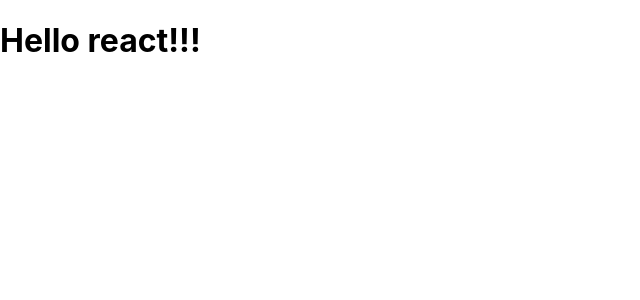
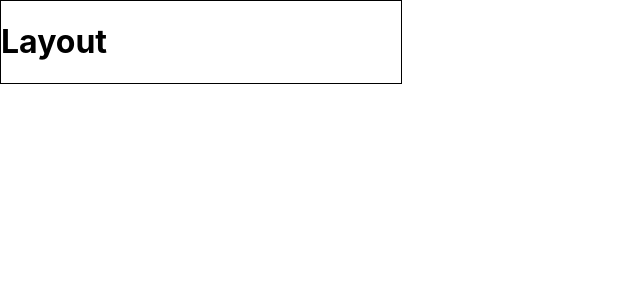
Before and after one commit to AleXCseev/react-quiz, a React app: page / in a window 1280 px wide. Shown: the top 300 px of the page, without its empty margins (0-640 px from the left). Built offline with nearby package versions, Linux system fonts and the light colour scheme.

Commit message:
create <Layout>

```diff
--- a/src/App.js
+++ b/src/App.js
@@ -1,10 +1,13 @@
 import React from "react";
+import Layout from "./hoc/Layout/Layout";
 
 function App() {
 	return (
-		<div className="App">
-			<h1>Hello react!!!</h1>
-		</div>
+		<Layout>
+			<div style={{ width: 400, border: "1px solid black" }}>
+				<h1>Layout</h1>
+			</div>
+		</Layout>
 	);
 }
 
--- /dev/null
+++ b/src/hoc/Layout/Layout.js
@@ -0,0 +1,14 @@
+import React, { Component } from "react";
+import styles from "./Layout.module.css";
+
+class Layout extends Component {
+	render() {
+		return (
+			<div className={styles.Layout}>
+				<main>{this.props.children}</main>
+			</div>
+		);
+	}
+}
+
+export default Layout;
--- /dev/null
+++ b/src/hoc/Layout/Layout.module.css
@@ -0,0 +1,11 @@
+.Layout {
+	height: 100vh;
+	display: flex;
+	flex-direction: column;
+}
+
+.Loyout main {
+	display: flex;
+	flex-direction: column;
+	flex: 1;
+}
```
